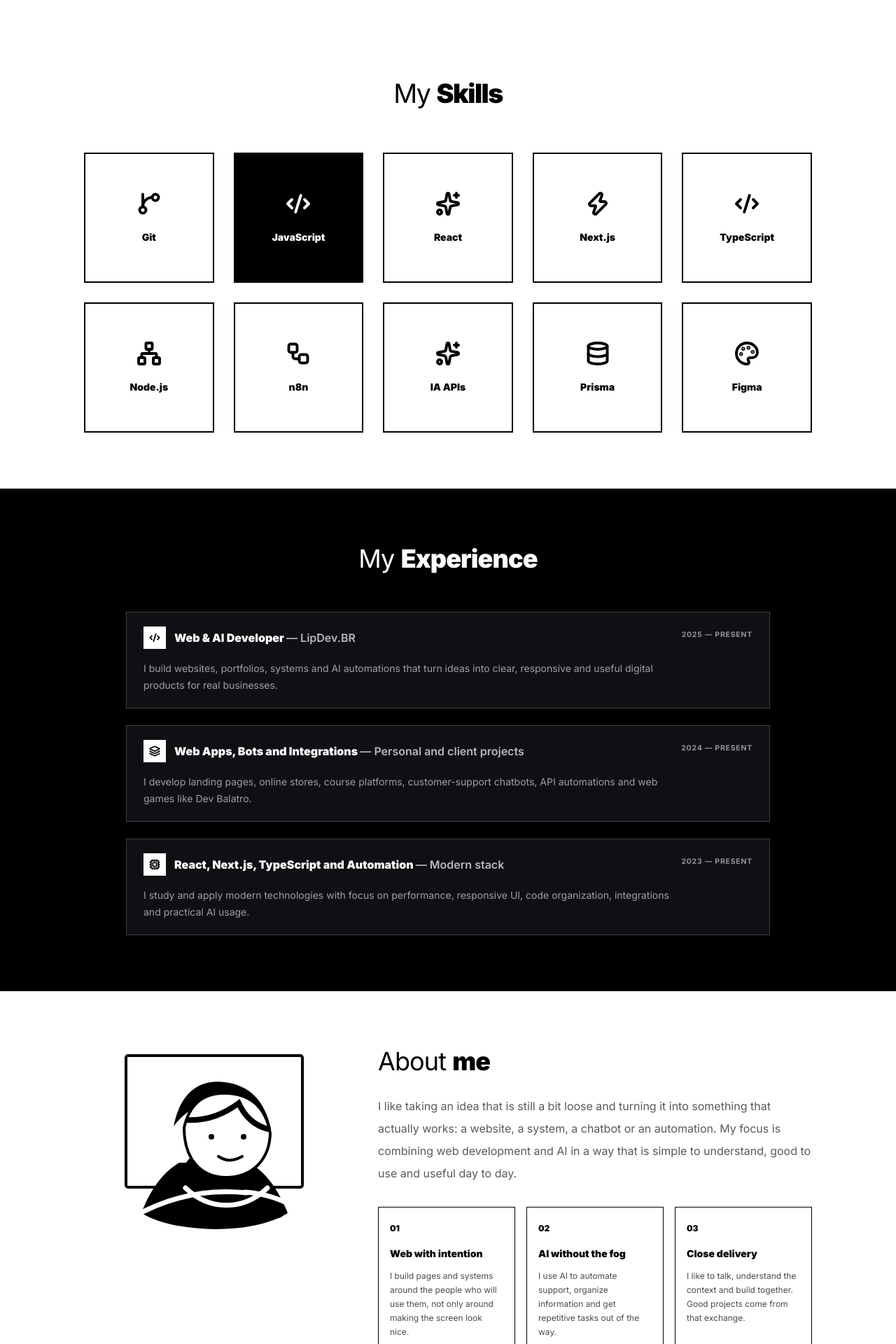
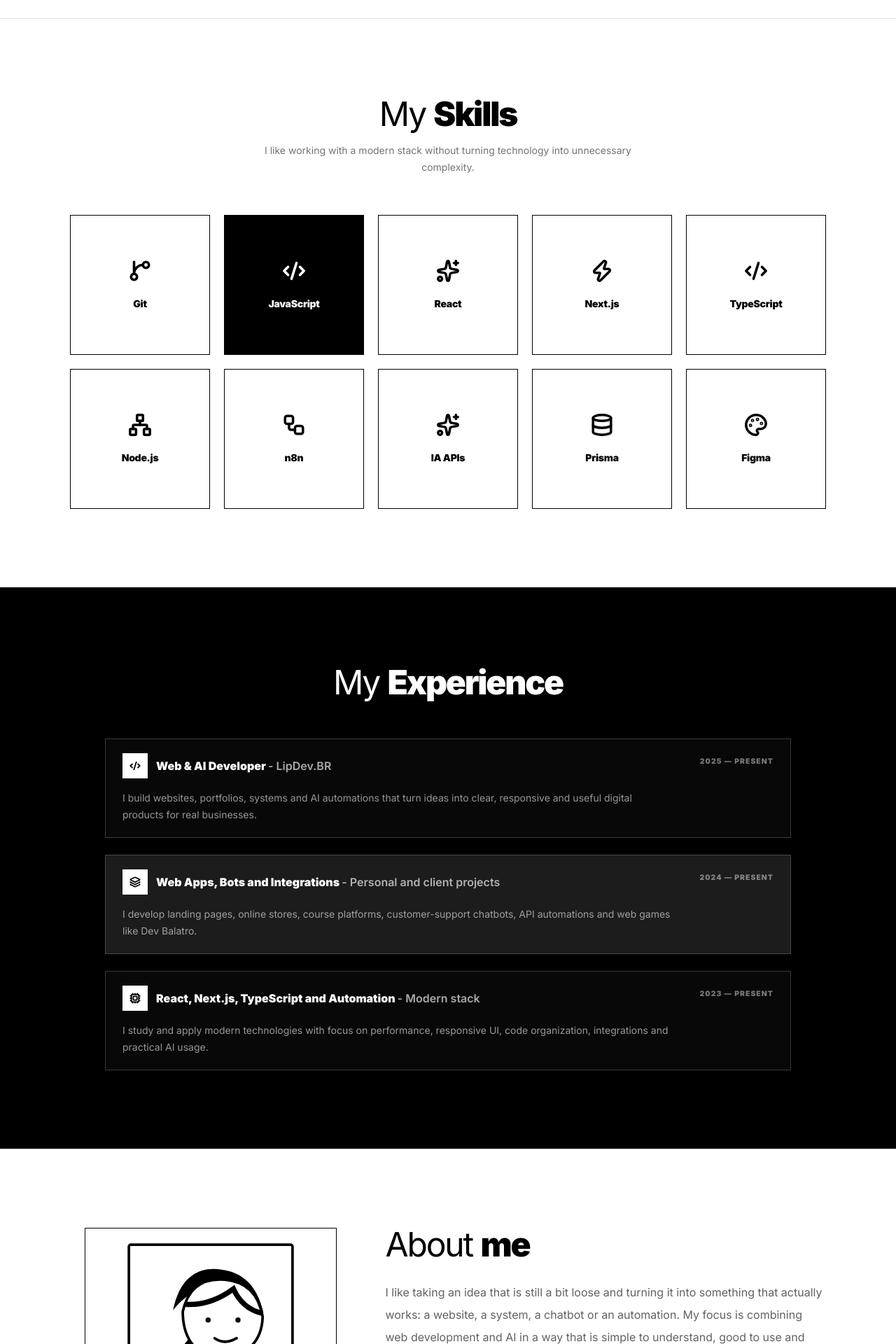
Before and after one commit to LipDev-sudo/Portifolio, a Next.js app: page / in a window 1280 px wide. Shown: the part 660-2580 px from the top of the page at 70% size. Built offline with nearby package versions, Linux system fonts and the light colour scheme; no server answers.

Commit message:
feat: unify portfolio minimal anime style

```diff
--- a/src/components/sections/About.tsx
+++ b/src/components/sections/About.tsx
@@ -27,11 +27,11 @@ export function About() {
   const t = useT();
 
   return (
-    <section id="about" className="bg-white py-20 text-black">
-      <div className="mx-auto grid max-w-[1080px] grid-cols-1 items-start gap-12 px-5 md:grid-cols-[0.75fr_1.25fr]">
+    <section id="about" className="border-t border-black/10 bg-white py-24 text-black sm:py-28">
+      <div className="mx-auto grid max-w-[1120px] grid-cols-1 items-start gap-12 px-5 md:grid-cols-[0.78fr_1.22fr]">
         <motion.div
           transition={{ duration: 0.45 }}
-          className="mx-auto w-full max-w-[360px]"
+          className="mx-auto w-full max-w-[360px] border border-black p-3"
         >
           <AboutIllustration />
         </motion.div>
@@ -39,22 +39,22 @@ export function About() {
         <motion.div
           transition={{ duration: 0.45, delay: 0.08 }}
         >
-          <h2 className="text-3xl font-normal tracking-tight sm:text-4xl">
+          <h2 className="text-[2.35rem] font-normal tracking-[-0.045em] sm:text-5xl">
             {t.about.badge.split(" ")[0]}{" "}
             <span className="font-black">{t.about.badge.split(" ").slice(1).join(" ") || "Me"}</span>
           </h2>
-          <p className="mt-7 max-w-[620px] text-sm leading-7 text-black/65 sm:text-base sm:leading-8">
+          <p className="mt-7 max-w-[660px] text-sm leading-7 text-black/62 sm:text-base sm:leading-8">
             {t.about.description}
           </p>
 
-          <div className="mt-8 grid gap-4 sm:grid-cols-3">
+          <div className="mt-9 grid gap-4 sm:grid-cols-3">
             {t.about.highlights.map((item, index) => (
               <motion.article
                 key={item.title}
                 transition={{ duration: 0.35, delay: 0.12 + index * 0.05 }}
-                className="border border-black p-4 transition-colors hover:bg-black hover:text-white"
+                className="border border-black p-4 transition-all duration-300 hover:-translate-y-1 hover:bg-black hover:text-white"
               >
-                <span className="text-xs font-black">{String(index + 1).padStart(2, "0")}</span>
+                <span className="font-mono text-xs font-black">{String(index + 1).padStart(2, "0")}</span>
                 <h3 className="mt-4 text-sm font-black">{item.title}</h3>
                 <p className="mt-3 text-xs leading-5 opacity-70">{item.description}</p>
               </motion.article>
--- a/src/components/sections/Experience.tsx
+++ b/src/components/sections/Experience.tsx
@@ -10,17 +10,17 @@ export function Experience() {
   const t = useT();
 
   return (
-    <section className="bg-black py-20 text-white" id="experience">
-      <div className="mx-auto max-w-[1080px] px-5">
+    <section className="bg-black py-24 text-white sm:py-28" id="experience">
+      <div className="mx-auto max-w-[1120px] px-5">
         <motion.h2
           transition={{ duration: 0.45 }}
-          className="text-center text-3xl font-normal tracking-tight sm:text-4xl"
+          className="text-center text-[2.35rem] font-normal tracking-[-0.045em] sm:text-5xl"
         >
           {t.experience.headingStart}{" "}
           <span className="font-black">{t.experience.headingBold}</span>
         </motion.h2>
 
-        <div className="mx-auto mt-14 flex max-w-[920px] flex-col gap-6">
+        <div className="mx-auto mt-14 flex max-w-[980px] flex-col gap-6">
           {t.experience.items.map((item, index) => {
             const Icon = icons[index % icons.length];
 
@@ -28,25 +28,28 @@ export function Experience() {
               <motion.article
                 key={`${item.company}-${item.role}`}
                 transition={{ duration: 0.45, delay: index * 0.08 }}
-                className="border border-white/20 bg-[#101014] px-5 py-5 transition-colors hover:border-white/45 sm:px-6"
+                className={`border border-white/20 px-5 py-5 transition-all duration-300 hover:-translate-y-1 hover:border-white/55 sm:px-6 ${
+                  index === 1 ? "bg-white/[0.11]" : "bg-[#080808]"
+                }`}
               >
                 <div className="flex flex-col gap-3 sm:flex-row sm:items-start sm:justify-between">
                   <div className="flex items-center gap-3">
-                    <span className="flex h-8 w-8 items-center justify-center bg-white text-black">
+                    <span className="flex h-9 w-9 shrink-0 items-center justify-center bg-white text-black">
                       <Icon size={16} strokeWidth={2.7} />
                     </span>
                     <div>
-                      <h3 className="text-sm font-black text-white sm:text-base">
-                        {item.role} <span className="font-semibold text-white/70">— {item.company}</span>
+                      <h3 className="text-sm font-black leading-snug text-white sm:text-base">
+                        {item.role}{" "}
+                        <span className="font-semibold text-white/65">- {item.company}</span>
                       </h3>
                     </div>
                   </div>
-                  <span className="text-[0.65rem] font-bold uppercase tracking-[0.08em] text-white/55 sm:pt-1">
+                  <span className="text-[0.65rem] font-black uppercase tracking-[0.1em] text-white/45 sm:pt-1">
                     {item.period}
                   </span>
                 </div>
 
-                <p className="mt-4 max-w-[760px] text-xs leading-6 text-white/60 sm:text-sm">
+                <p className="mt-4 max-w-[790px] text-xs leading-6 text-white/58 sm:text-sm">
                   {item.description}
                 </p>
               </motion.article>
--- a/src/components/sections/Skills.tsx
+++ b/src/components/sections/Skills.tsx
@@ -21,29 +21,33 @@ export function Skills() {
   const t = useT();
 
   return (
-    <section id="skills" className="bg-white py-20 text-black">
-      <div className="mx-auto max-w-[1080px] px-5">
+    <section id="skills" className="border-t border-black/10 bg-white py-24 text-black sm:py-28">
+      <div className="mx-auto max-w-[1120px] px-5">
         <motion.h2
           transition={{ duration: 0.5, ease: [0.16, 1, 0.3, 1] }}
-          className="mb-14 text-center text-[2.35rem] font-normal tracking-[-0.04em]"
+          className="text-center text-[2.45rem] font-normal tracking-[-0.045em] sm:text-5xl"
         >
           {t.skills.headingStart}{" "}
           <span className="font-black">{t.skills.headingBold}</span>
         </motion.h2>
 
-        <div className="grid grid-cols-2 gap-7 sm:grid-cols-3 lg:grid-cols-5">
+        <p className="mx-auto mt-4 max-w-[540px] text-center text-sm leading-6 text-black/55">
+          {t.skills.description}
+        </p>
+
+        <div className="mt-14 grid grid-cols-2 gap-5 sm:grid-cols-3 lg:grid-cols-5">
           {skills.map((skill, index) => {
             const Icon = skill.icon;
             return (
               <motion.div
                 key={skill.label}
                 transition={{ delay: index * 0.04, duration: 0.35 }}
-                className={`flex aspect-square flex-col items-center justify-center border-2 border-black transition-transform hover:-translate-y-1 ${
+                className={`group flex aspect-square flex-col items-center justify-center border border-black transition-all duration-300 hover:-translate-y-1 hover:bg-black hover:text-white ${
                   skill.active ? "bg-black text-white" : "bg-white text-black"
                 }`}
               >
-                <Icon size={36} strokeWidth={2.6} />
-                <span className="mt-5 text-sm font-black">{skill.label}</span>
+                <Icon size={34} strokeWidth={2.5} />
+                <span className="mt-5 text-sm font-black tracking-[-0.02em]">{skill.label}</span>
               </motion.div>
             );
           })}
--- a/src/components/ui/GameModal.tsx
+++ b/src/components/ui/GameModal.tsx
@@ -11,7 +11,7 @@ const GameApp = dynamic(
   {
     ssr: false,
     loading: () => (
-      <div className="flex h-full w-full items-center justify-center bg-[#0a1a0a] text-xs font-bold uppercase tracking-[0.18em] text-white/40">
+      <div className="flex h-full w-full items-center justify-center bg-black text-xs font-bold uppercase tracking-[0.18em] text-white/40">
         Carregando Dev Balatro...
       </div>
     ),
@@ -77,20 +77,19 @@ export function GameModal({ open, onClose, gameUrl, title }: GameModalProps) {
           >
             <div
               className="relative pointer-events-auto flex flex-col overflow-hidden rounded-2xl"
-              style={{
+            style={{
                 width: shouldRenderDevBalatro ? "min(390px, calc(100vw - 20px))" : "min(430px, calc(100vw - 20px))",
                 height: shouldRenderDevBalatro ? "min(760px, calc(100dvh - 20px))" : "min(900px, calc(100dvh - 20px))",
-                border: "1.5px solid rgba(0,212,255,0.20)",
-                boxShadow:
-                  "0 0 0 1px rgba(0,212,255,0.08), 0 0 60px rgba(0,212,255,0.12), 0 32px 80px rgba(0,0,0,0.75)",
+                border: "1.5px solid rgba(255,255,255,0.18)",
+                boxShadow: "0 32px 90px rgba(0,0,0,0.72)",
               }}
             >
               <div
                 className="flex shrink-0 items-center gap-3 px-4"
                 style={{
                   height: 40,
-                  background: "#0d0d1c",
-                  borderBottom: "1px solid rgba(255,255,255,0.06)",
+                  background: "#ffffff",
+                  borderBottom: "1px solid rgba(0,0,0,0.12)",
                 }}
               >
                 <div className="flex items-center gap-1.5">
@@ -106,14 +105,14 @@ export function GameModal({ open, onClose, gameUrl, title }: GameModalProps) {
 
                 <span
                   className="flex-1 text-center font-semibold"
-                  style={{ fontSize: 11, color: "rgba(255,255,255,0.42)", letterSpacing: "0.05em" }}
+                  style={{ fontSize: 11, color: "rgba(0,0,0,0.58)", letterSpacing: "0.05em" }}
                 >
                   {title}
                 </span>
 
                 <button
                   onClick={onClose}
-                  className="text-white/20 transition-colors hover:text-white/60"
+                  className="text-black/35 transition-colors hover:text-black"
                   aria-label={t.gameModal.closeGame}
                 >
                   <X size={14} />
```
Also changed, not shown: src/components/layout/Footer.tsx (+11 -11 lines), src/components/sections/Contact.tsx (+48 -53 lines), src/components/sections/Projects.tsx (+10 -20 lines), src/components/ui/ProjectCard.tsx (+10 -8 lines).
